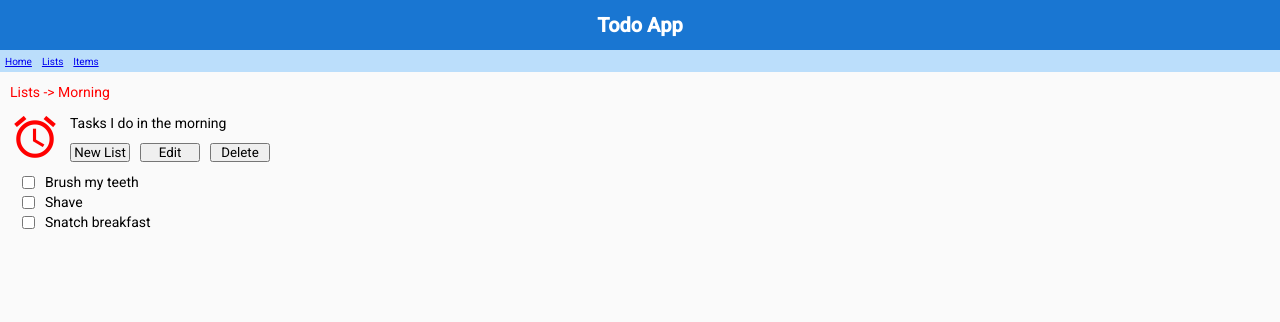
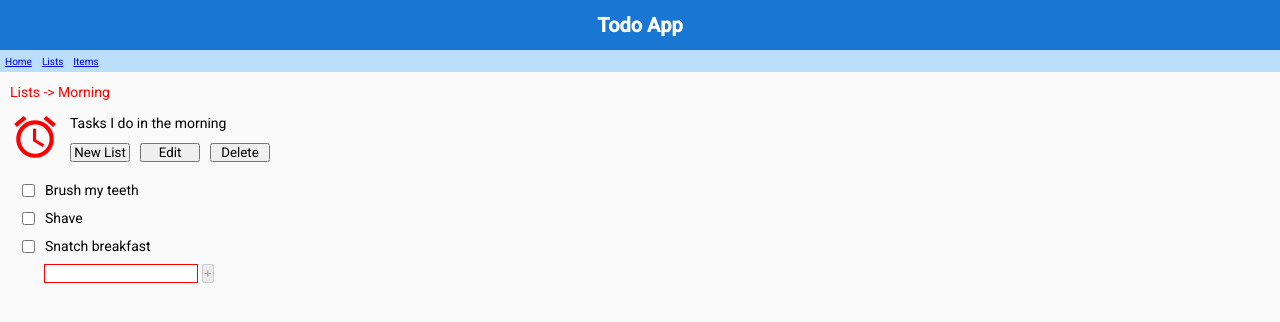
Before and after one commit to david-sackstein/todo-app, an Angular app: page /lists/1 in a window 1280 px wide. Shown: the top 322 px of the page. Built offline with nearby package versions, Linux system fonts and the light colour scheme.

Commit message:
Step 7 - Adding a new Item

```diff
--- a/src/app/components/list-edit/list-edit.component.ts
+++ b/src/app/components/list-edit/list-edit.component.ts
@@ -52,8 +52,8 @@ export class ListEditComponent implements OnInit {
         this.todoList.description,
         [
           Validators.required,
-          Validators.minLength(5), // at least 30 characters
-          Validators.pattern('^(\\b\\w+\\s*){2,}'), // at least 10 words
+          Validators.minLength(5), // at least 5 characters
+          Validators.pattern('(\\b\\w+\\s*){2,}'), // at least 2 words
         ],
       ],
       url: [this.todoList.url],
@@ -85,7 +85,10 @@ export class ListEditComponent implements OnInit {
   }
 
   save() {
-    this.todoList = this.todoListForm.value;
+    this.todoList = {
+      ...this.todoList,
+      ...this.todoListForm.value
+    }
     if (this.todoList.id == -1) {
       this.stateService.AddList(this.todoList);
     } else {
--- a/src/app/components/list-view/list-view.component.html
+++ b/src/app/components/list-view/list-view.component.html
@@ -16,4 +16,8 @@
       <app-todo-item-presenter [todoItem]="item"></app-todo-item-presenter>
     </ng-container>
   </div>
+  <form class="addtask">
+    <input type="text" [formControl] = "newTaskControl">
+    <button (click)="addTask(todoList.id)" [disabled] = "! newTaskControl.valid">+</button>
+  </form>
 </div>
--- a/src/app/components/list-view/list-view.component.scss
+++ b/src/app/components/list-view/list-view.component.scss
@@ -27,7 +27,14 @@
     }
   }
 
-  .items {
-    margin-left: 12px;
+  .addtask {
+    display: flex;
+    flex-direction: row;
+    margin-left: 34px;
+
+    button {
+      margin-left: 4px;
+    }
   }
+
 }
--- a/src/app/components/list-view/list-view.component.ts
+++ b/src/app/components/list-view/list-view.component.ts
@@ -1,4 +1,5 @@
 import { Component, OnInit } from '@angular/core';
+import { FormBuilder, FormControl, Validators } from '@angular/forms';
 import { ActivatedRoute, Router } from '@angular/router';
 import { Observable } from 'rxjs';
 import { map, switchMap } from 'rxjs/operators';
@@ -12,13 +13,15 @@ import { StateService } from '../../modules/core/services/state-service';
   styleUrls: ['./list-view.component.scss'],
 })
 export class ListViewComponent implements OnInit {
+
   todoList$: Observable<TodoList>;
   todoItems$: Observable<TodoItem[]>;
+  newTaskControl: FormControl;
 
   constructor(
-    stateService: StateService,
+    private stateService: StateService,
+    formBuilder: FormBuilder,
     route: ActivatedRoute,
-    private router: Router
   ) {
     this.todoList$ = route.params.pipe(
       switchMap((params) => {
@@ -32,15 +35,14 @@ export class ListViewComponent implements OnInit {
         return stateService.getItemsOfList(list.id);
       })
     );
+
+    this.newTaskControl = formBuilder.control('', [Validators.required, Validators.minLength(10)]);
   }
 
-  createNewList() {
-    this.router.navigateByUrl("/lists/-1/edit");
+  addTask(id: number) {
+    this.stateService.AddTodoItem(id, this.newTaskControl.value);
+    this.newTaskControl.reset()
   }
 
-  editList() {
-    this.router.navigateByUrl("/lists/-1/edit");
-  }
-
-  ngOnInit(): void {}
+  ngOnInit(): void { }
 }
--- a/src/app/components/todo-item-presenter/todo-item-presenter.component.scss
+++ b/src/app/components/todo-item-presenter/todo-item-presenter.component.scss
@@ -1,3 +1,7 @@
+div {
+  margin: 8px 12px;
+}
+
 label {
   margin: 10px;
 }
```
